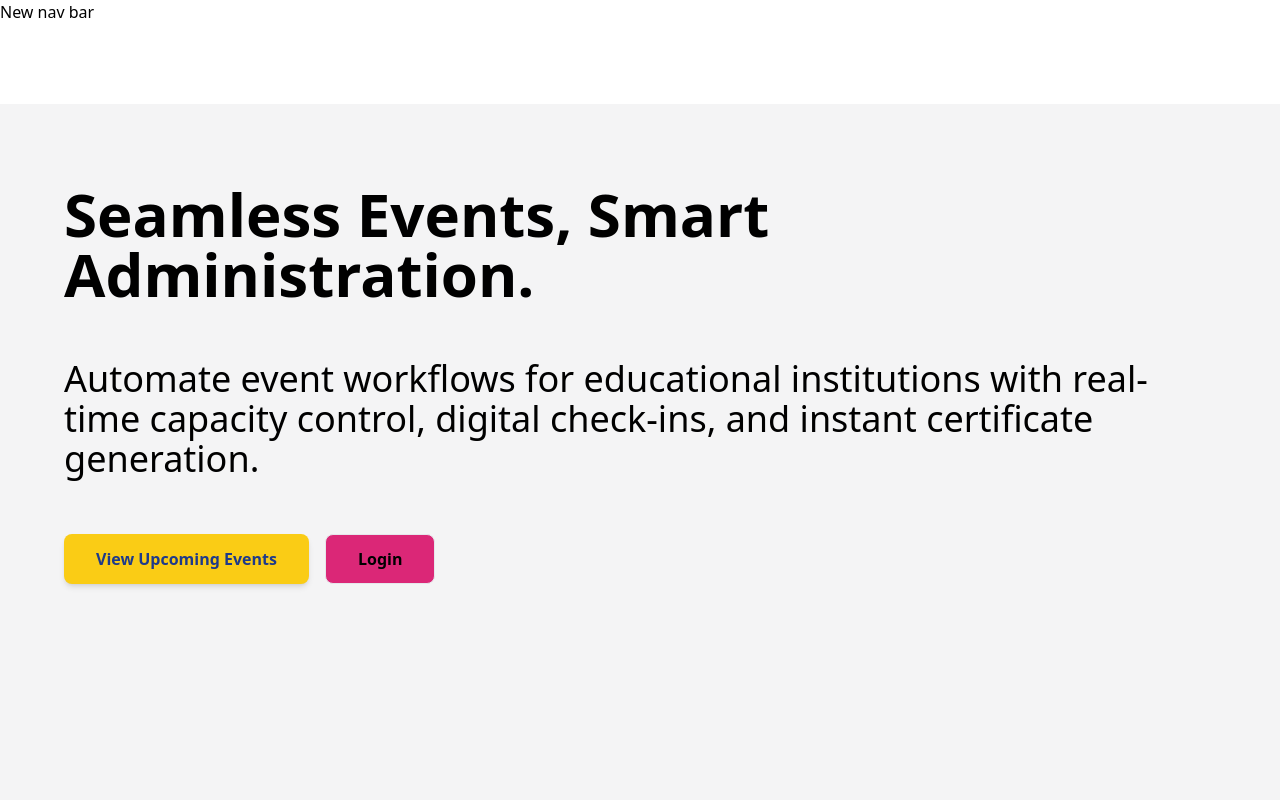
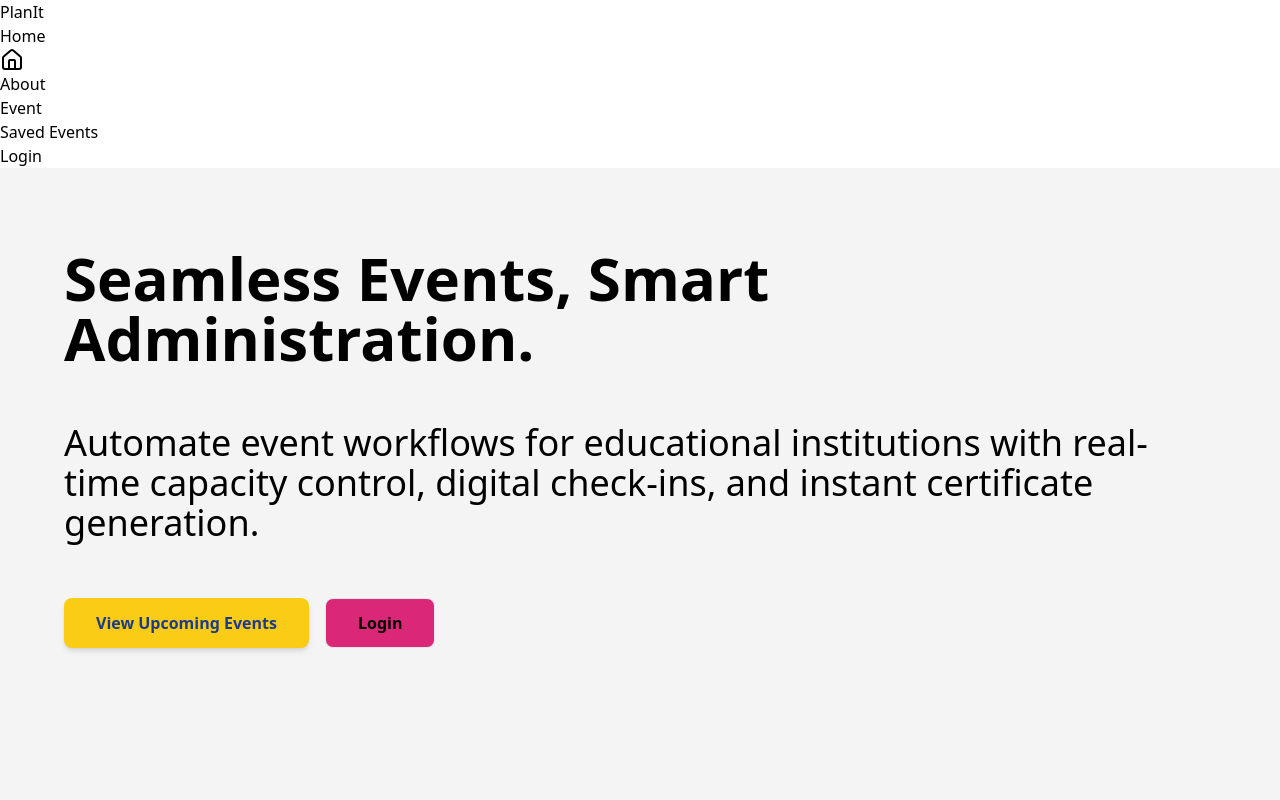
Before and after one commit to rishikesh-babu/Event-Management, a React (Vite) app in the folder client/: page / in a window 1280 px wide. Shown: the top 800 px of the page. Built offline with nearby package versions, Linux system fonts and the light colour scheme; no server answers.

Commit message:
New navbar

```diff
--- a/client/src/Components/User/Navbar.jsx
+++ b/client/src/Components/User/Navbar.jsx
@@ -1,9 +1,36 @@
+import { Home } from 'lucide-react'
 import React from 'react'
 
 export default function Navbar() {
-  return (
-    <div>
-        New nav bar
-    </div>
-  )
+    return (
+        <div>
+            <div>
+                <div>
+                    PlanIt
+                    <img src="" alt="" />
+                </div>
+
+                <div>
+                    Home
+                    <Home />
+                </div>
+
+                <div>
+                    About
+                </div>
+
+                <div>
+                    Event
+                </div>
+
+                <div>
+                    Saved Events
+                </div>
+
+                <div>
+                    Login
+                </div>
+            </div>
+        </div>
+    )
 }
--- a/client/src/Routes/Layout.jsx
+++ b/client/src/Routes/Layout.jsx
@@ -9,12 +9,10 @@ export default function Layout() {
 
     return (
         <>
-            <div className='mb-[5rem] '>
-                <Navbar />
-            </div>
-            <div className='min-h-[80dvh]'>
+            <Navbar />
+            <main className='min-h-[80dvh]'>
                 <Outlet />
-            </div>
+            </main>
             <Footer />
         </>
     )
```
